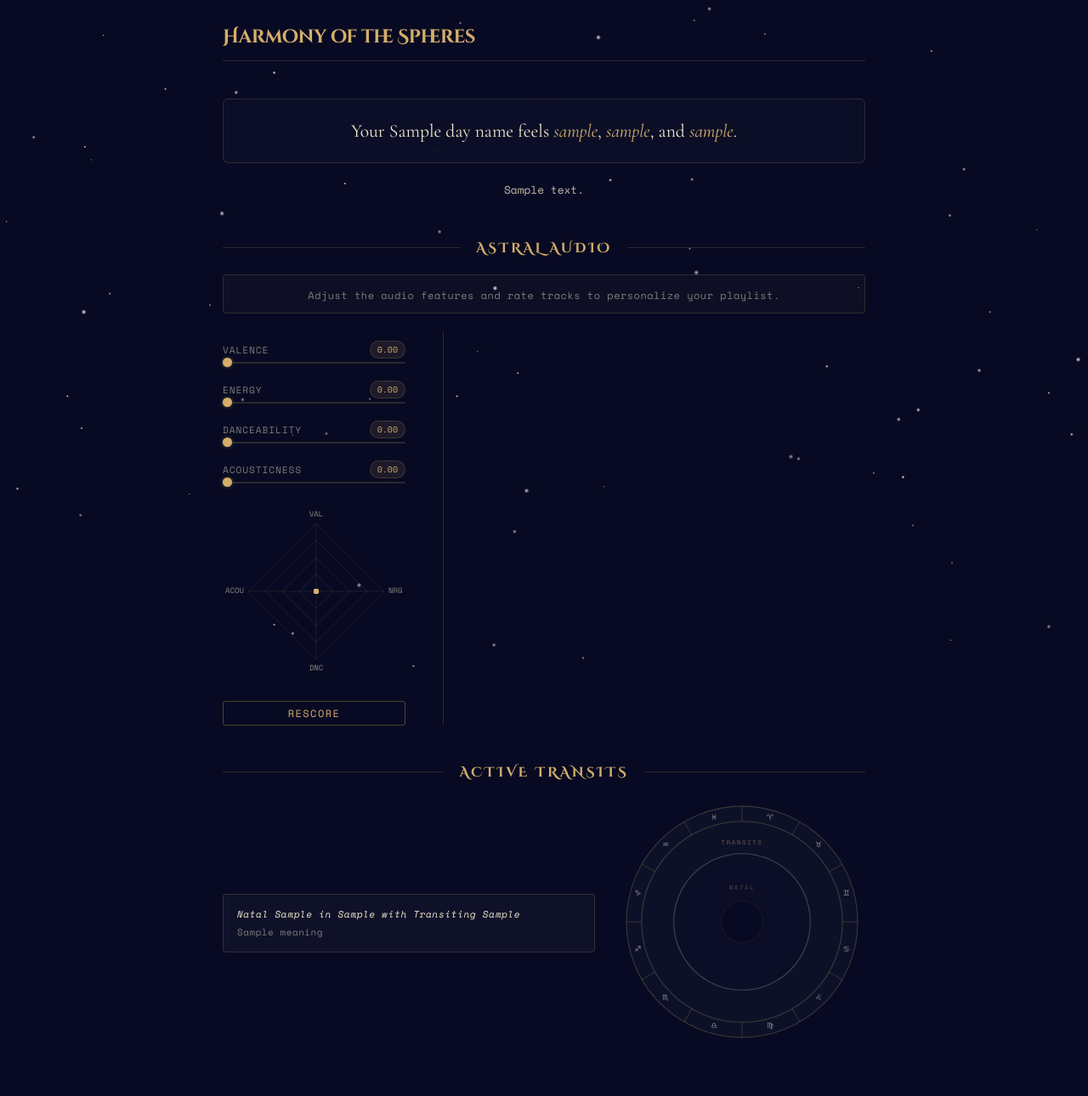
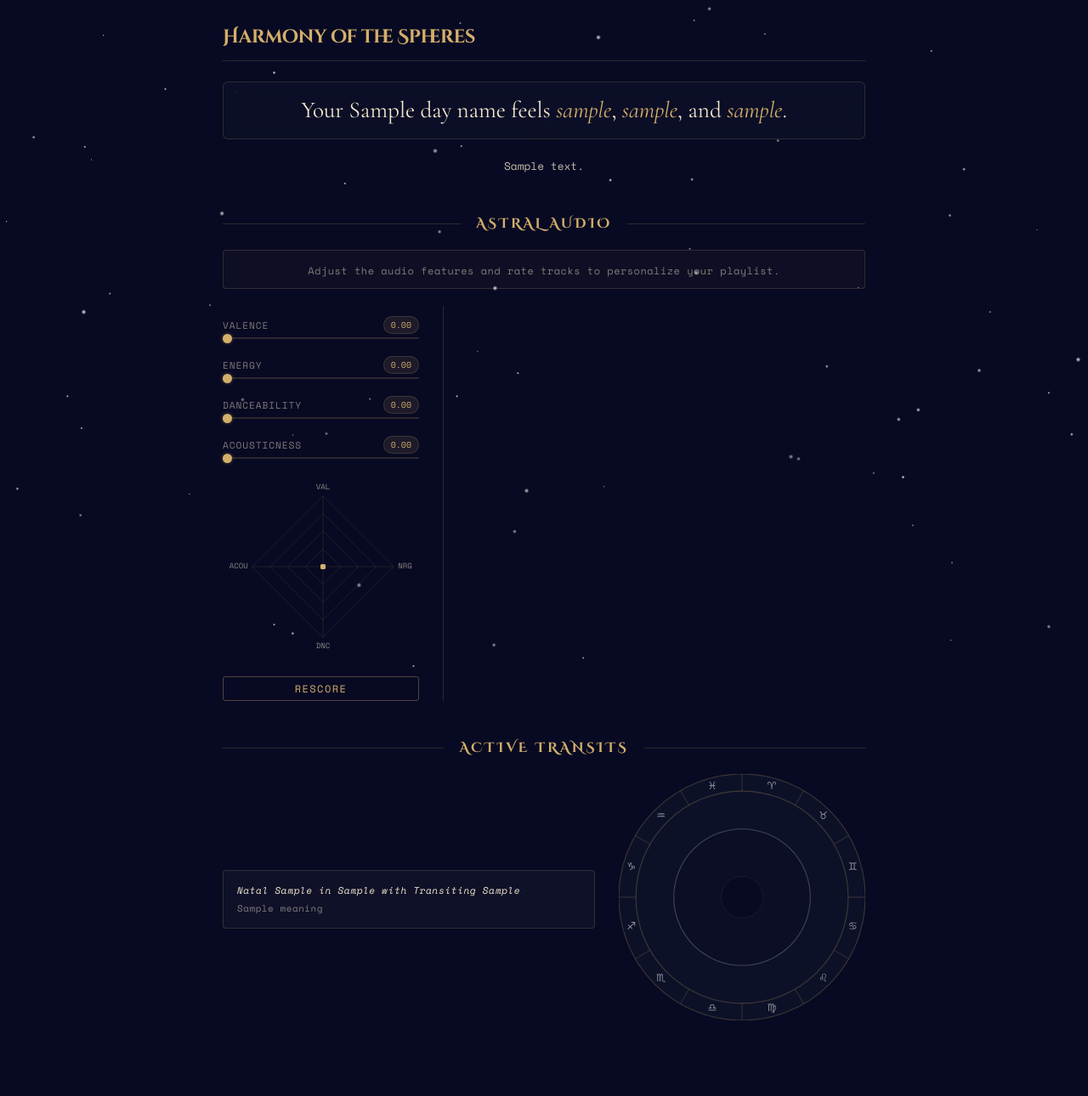
Before and after one commit to meghana-pakala/astral_audio, a Flask app: template templates/result.html in a window 1280 px wide. Shown: the top 1290 px of the page at 85% size. After the commit the page ends 1201 px from the top, so only its background shows below. Run offline with Flask 3, Linux system fonts and the light colour scheme; the template is opened without the code that fills it: most values are stand-ins (such as "Sample title", 1, 10 or a date in 2020); parts of the project's set-up code (start-up, migrations or seed data) failed here and were passed over.

Commit message:
updated design

```diff
--- a/templates/result.html
+++ b/templates/result.html
@@ -120,7 +120,7 @@ body::before {
 /* ── Header nav ── */
 nav {
   display: flex; justify-content: flex-start; align-items: center;
-  margin-bottom: 44px;
+  margin-bottom: 24px;
   padding-bottom: 16px;
   border-bottom: 1px solid var(--border);
 }
@@ -139,7 +139,7 @@ nav {
   background: rgba(13,17,40,0.75);
   border: 1px solid var(--border);
   border-radius: 6px;
-  padding: 22px 36px;
+  padding: 14px 28px;
   backdrop-filter: blur(12px);
   opacity: 0; animation: fadeUp .7s .05s ease forwards;
   text-align: center;
@@ -147,7 +147,7 @@ nav {
 .horoscope-title {
   font-family: 'Cormorant Garamond', Georgia, serif;
   font-style: normal;
-  font-size: clamp(1.2rem, 2vw, 1.35rem);
+  font-size: clamp(1.4rem, 2.5vw, 1.7rem);
   font-weight: 400; line-height: 1.4;
   color: var(--cream); margin: 0;
 }
@@ -159,7 +159,7 @@ nav {
   font-family: 'Space Mono', monospace;
   font-size: 0.8rem; line-height: 1.9;
   color: rgba(242,232,204,0.80);
-  margin-bottom: 44px;
+  margin-bottom: 24px;
   text-align: center;
   opacity: 0; animation: fadeUp .7s .1s ease forwards;
 }
@@ -191,12 +191,12 @@ nav {
   display: flex;
   flex-direction: column;
   gap: 16px;
-  padding-right: 44px;
+  padding-right: 28px;
   border-right: 1px solid var(--border);
 }
 .playlist-right {
   min-width: 0;
-  padding-left: 24px;
+  padding-left: 16px;
 }
 
 /* ── Audio controls (sliders + radar) ── */
@@ -230,7 +230,28 @@ nav {
   letter-spacing: 0.08em;
   text-transform: uppercase;
   color: var(--text-dim);
+  position: relative;
+  cursor: default;
 }
+.slider-label[data-tip]::after {
+  content: attr(data-tip);
+  position: absolute;
+  left: 0; top: calc(100% + 6px);
+  background: #141c35;
+  border: 1px solid rgba(212,175,106,0.35);
+  border-radius: 4px;
+  padding: 5px 10px;
+  font-size: 0.65rem;
+  letter-spacing: 0.04em;
+  text-transform: none;
+  color: var(--cream);
+  white-space: nowrap;
+  pointer-events: none;
+  opacity: 0;
+  transition: opacity 0.15s;
+  z-index: 100;
+}
+.slider-label[data-tip]:hover::after { opacity: 1; }
 .slider-val {
   font-family: 'Space Mono', monospace;
   font-size: 0.62rem;
@@ -329,7 +350,6 @@ nav {
 }
 .playlist-scroll {
   overflow-y: auto;
-  overflow-y: auto;
   scrollbar-width: thin;
   scrollbar-color: rgba(212,175,106,0.15) transparent;
 }
@@ -341,7 +361,7 @@ nav {
 /* ── Track rows ── */
 .track-row {
   display: grid;
-  grid-template-columns: 24px 44px 1fr auto 28px;
+  grid-template-columns: 24px 44px 1fr auto 38px;
   gap: 12px; align-items: center;
   padding: 9px 4px; border-radius: 3px;
   cursor: pointer; transition: background .15s;
@@ -415,8 +435,8 @@ nav {
   color: var(--gold); font-size: 0.5rem;
   cursor: pointer; transition: all .15s;
   opacity: 0.45; flex-shrink: 0; padding: 0;
-  line-height: 1;
 }
+.track-open-btn svg { display: block; }
 .track-open-btn:hover,
 .track-row:hover .track-open-btn {
   opacity: 1; background: var(--border-dim); border-color: var(--gold);
@@ -493,6 +513,7 @@ nav {
   nav { flex-direction: column; align-items: flex-start; gap: 6px; }
   .playlist-layout { grid-template-columns: 1fr; }
   .controls-col { border-right: none; padding-right: 0; margin-right: 0; }
+  .remap-btn { margin-bottom: 28px; }
   .playlist-right { padding-left: 0; }
   #audio-radar { max-width: 200px; max-height: 180px; }
 }
@@ -612,7 +633,7 @@ FEATURES.forEach(f => {
   slidersCol.insertAdjacentHTML('beforeend', `
     <div class="slider-group">
       <div class="slider-header">
-        <span class="slider-label">${f.label}</span>
+        <span class="slider-label" data-tip="${f.tip}">${f.label}</span>
         <span class="slider-val" id="val-${f.key}">${pct}</span>
       </div>
       <input type="range" class="audio-slider" id="slider-${f.key}"
@@ -704,6 +725,9 @@ document.querySelectorAll('.audio-slider').forEach(slider => {
 const likedSet    = new Set();
 const dislikedSet = new Set();
 
+const PLAY_SVG  = `<svg width="8" height="9" viewBox="0 0 8 9" fill="currentColor"><polygon points="0,0 8,4.5 0,9"/></svg>`;
+const PAUSE_SVG = `<svg width="8" height="9" viewBox="0 0 8 9" fill="currentColor"><rect x="0" y="0" width="3" height="9"/><rect x="5" y="0" width="3" height="9"/></svg>`;
+
 function escHtml(s) {
   if (s == null) return '';
   return String(s)
@@ -732,7 +756,7 @@ function renderTrack(track, idx) {
     ? `<img class="track-art" src="${escHtml(track.album_art_url)}" alt="" loading="lazy">`
     : `<div class="track-art-placeholder"><svg width="16" height="16" viewBox="0 0 24 24" fill="var(--gold)"><path d="M12 3v10.55A4 4 0 1 0 14 17V7h4V3h-6z"/></svg></div>`;
   const actionBtn = track.preview_url || track.spotify_url
-    ? `<button class="track-open-btn" data-action="play" title="${track.preview_url ? 'Play preview' : 'Open in Spotify'}">▶</button>`
+    ? `<button class="track-open-btn" data-action="play" title="${track.preview_url ? 'Play preview' : 'Open in Spotify'}">${PLAY_SVG}</button>`
     : `<div></div>`;
 
   return `
@@ -830,7 +854,7 @@ document.getElementById('playlist-scroll').addEventListener('click', function(e)
 
       document.querySelectorAll('.track-row.playing').forEach(r => {
         r.classList.remove('playing');
-        r.querySelector('.track-open-btn').textContent = '▶';
+        r.querySelector('.track-open-btn').innerHTML = PLAY_SVG;
       });
 
       if (isPlaying) {
@@ -839,10 +863,10 @@ document.getElementById('playlist-scroll').addEventListener('click', function(e)
         player.src = previewUrl;
         player.play();
         row.classList.add('playing');
-        actionBtn.textContent = '▐▐';
+        actionBtn.innerHTML = PAUSE_SVG;
         player.onended = () => {
           row.classList.remove('playing');
-          actionBtn.textContent = '▶';
+          actionBtn.innerHTML = PLAY_SVG;
         };
       }
     } else {
@@ -924,11 +948,11 @@ const svg = document.getElementById('transit-wheel');
 const ns  = 'http://www.w3.org/2000/svg';
 const cx = 130, cy = 130;
 
-const R_OUTER   = 122;
-const R_ZODIAC  = 106;
-const R_TRANSIT = 90;
+const R_OUTER   = 130;
+const R_ZODIAC  = 112;
+const R_TRANSIT = 94;
 const R_DIVIDER = 72;
-const R_NATAL   = 52;
+const R_NATAL   = 54;   // 18px inside R_DIVIDER, matching transit planets' offset from their ring edge
 const R_CENTER  = 22;
 
 // Custom HTML tooltip
@@ -970,6 +994,14 @@ function addTip(elem, html) {
   elem.addEventListener('mouseenter', e => showTip(e, html));
   elem.addEventListener('mousemove',  e => moveTip(e));
   elem.addEventListener('mouseleave', hideTip);
+}
+
+const HOVER_FILL = 'rgba(212,175,106,0.09)';
+function addRingTip(elem, html) {
+  elem.style.cursor = 'default';
+  elem.addEventListener('mouseenter', e => { elem.setAttribute('fill', HOVER_FILL); showTip(e, html); });
+  elem.addEventListener('mousemove',  e => moveTip(e));
+  elem.addEventListener('mouseleave', () => { elem.setAttribute('fill', 'transparent'); hideTip(); });
 }
 
 // ── Background ──
@@ -1014,12 +1046,12 @@ for (let i = 0; i < 12; i++) {
     d: `M${ox1},${oy1} A${R_OUTER},${R_OUTER} 0 0,1 ${ox2},${oy2} L${ix2},${iy2} A${R_ZODIAC},${R_ZODIAC} 0 0,0 ${ix1},${iy1} Z`,
     fill: 'transparent', stroke: 'none'
   });
-  addTip(wedge, `<strong style="color:#d4af6a">${SIGNS[i].sym} ${SIGNS[i].name}</strong>`);
+  addRingTip(wedge, `<strong style="color:#d4af6a">${SIGNS[i].sym} ${SIGNS[i].name}</strong>`);
   svg.appendChild(wedge);
 
   const [lx,ly] = polar(deg + 15, (R_OUTER + R_ZODIAC) / 2);
   const txt = el('text', {x:lx, y:ly, 'text-anchor':'middle', 'dominant-baseline':'middle',
-    fill:'rgba(255,255,255,0.55)', 'font-size':'8', 'font-family':'sans-serif',
+    fill:'rgba(255,255,255,0.55)', 'font-size':'11', 'font-family':'sans-serif',
     'font-variant':'normal', style:'font-variant-emoji:text'});
   txt.textContent = SIGNS[i].sym;
   svg.appendChild(txt);
@@ -1029,63 +1061,38 @@ for (let i = 0; i < 12; i++) {
 const TRANSIT_TIP = '<strong style="color:#d4af6a">Transit Chart</strong><br>Today\'s planet positions in the sky';
 const NATAL_TIP   = '<strong style="color:#d4af6a">Natal Chart</strong><br>Planet positions at the moment of your birth';
 
-for (let i = 0; i < 12; i++) {
-  const s = (i * 30 - 90) * Math.PI / 180;
-  const e = ((i + 1) * 30 - 90) * Math.PI / 180;
-  const ox1 = cx + (R_ZODIAC-1)  * Math.cos(s), oy1 = cy + (R_ZODIAC-1)  * Math.sin(s);
-  const ox2 = cx + (R_ZODIAC-1)  * Math.cos(e), oy2 = cy + (R_ZODIAC-1)  * Math.sin(e);
-  const ix1 = cx + (R_DIVIDER+1) * Math.cos(s), iy1 = cy + (R_DIVIDER+1) * Math.sin(s);
-  const ix2 = cx + (R_DIVIDER+1) * Math.cos(e), iy2 = cy + (R_DIVIDER+1) * Math.sin(e);
-  const tw = el('path', {
-    d:`M${ox1},${oy1} A${R_ZODIAC-1},${R_ZODIAC-1} 0 0,1 ${ox2},${oy2} L${ix2},${iy2} A${R_DIVIDER+1},${R_DIVIDER+1} 0 0,0 ${ix1},${iy1} Z`,
-    fill:'transparent', stroke:'none'
+// Single annulus for transit ring hover (fill-rule evenodd = donut shape)
+const tRing = el('path', {
+  d: `M${cx},${cy - (R_ZODIAC-1)} A${R_ZODIAC-1},${R_ZODIAC-1} 0 1,1 ${cx - 0.001},${cy - (R_ZODIAC-1)} Z ` +
+     `M${cx},${cy - (R_DIVIDER+1)} A${R_DIVIDER+1},${R_DIVIDER+1} 0 1,1 ${cx - 0.001},${cy - (R_DIVIDER+1)} Z`,
+  fill: 'transparent', stroke: 'none', 'fill-rule': 'evenodd'
 });
-  addTip(tw, TRANSIT_TIP);
-  svg.appendChild(tw);
-}
+addRingTip(tRing, TRANSIT_TIP);
+svg.appendChild(tRing);
 
-// TRANSITS label
-const tRingLabel = el('text', {x:cx, y:cy - R_DIVIDER - 10, 'text-anchor':'middle',
-  fill:'rgba(212,175,106,0.45)', 'font-size':'6.5',
-  'font-family':'Space Mono, monospace', 'letter-spacing':'1.5'});
-tRingLabel.textContent = 'TRANSITS';
-svg.appendChild(tRingLabel);
 
-// ── Natal ring hit areas ──
-for (let i = 0; i < 12; i++) {
-  const s = (i * 30 - 90) * Math.PI / 180;
-  const e = ((i + 1) * 30 - 90) * Math.PI / 180;
-  const ox1 = cx + (R_DIVIDER-1) * Math.cos(s), oy1 = cy + (R_DIVIDER-1) * Math.sin(s);
-  const ox2 = cx + (R_DIVIDER-1) * Math.cos(e), oy2 = cy + (R_DIVIDER-1) * Math.sin(e);
-  const ix1 = cx + (R_CENTER+1)  * Math.cos(s), iy1 = cy + (R_CENTER+1)  * Math.sin(s);
-  const ix2 = cx + (R_CENTER+1)  * Math.cos(e), iy2 = cy + (R_CENTER+1)  * Math.sin(e);
-  const nw = el('path', {
-    d:`M${ox1},${oy1} A${R_DIVIDER-1},${R_DIVIDER-1} 0 0,1 ${ox2},${oy2} L${ix2},${iy2} A${R_CENTER+1},${R_CENTER+1} 0 0,0 ${ix1},${iy1} Z`,
-    fill:'transparent', stroke:'none'
+// Single annulus for natal ring hover
+const nRing = el('path', {
+  d: `M${cx},${cy - (R_DIVIDER-1)} A${R_DIVIDER-1},${R_DIVIDER-1} 0 1,1 ${cx - 0.001},${cy - (R_DIVIDER-1)} Z ` +
+     `M${cx},${cy - (R_CENTER+1)} A${R_CENTER+1},${R_CENTER+1} 0 1,1 ${cx - 0.001},${cy - (R_CENTER+1)} Z`,
+  fill: 'transparent', stroke: 'none', 'fill-rule': 'evenodd'
 });
-  addTip(nw, NATAL_TIP);
-  svg.appendChild(nw);
-}
+addRingTip(nRing, NATAL_TIP);
+svg.appendChild(nRing);
 
-// NATAL label
-const nRingLabel = el('text', {x:cx, y:cy - R_CENTER - 12, 'text-anchor':'middle',
-  fill:'rgba(212,175,106,0.35)', 'font-size':'6.5',
-  'font-family':'Space Mono, monospace', 'letter-spacing':'1.5'});
-nRingLabel.textContent = 'NATAL';
-svg.appendChild(nRingLabel);
 
 // ── Planet descriptions & symbols ──
 const PLANET_DESC = {
-  'Sun':     'Core identity and life force — vitality, ego, conscious self.',
-  'Moon':    'Your emotional world, instincts, and inner needs.',
-  'Mercury': 'How you think, communicate, and process information.',
-  'Venus':   'How you love, what you value, and your sense of beauty.',
-  'Mars':    'Your drive, ambition, and how you take action.',
-  'Jupiter': 'Expansion, luck, and where life feels abundant.',
-  'Saturn':  'Discipline, structure, and the lessons life asks you to learn.',
-  'Uranus':  'Disruption, innovation, and sudden change.',
-  'Neptune': 'Dreams, intuition, spirituality, and dissolving boundaries.',
-  'Pluto':   'Deep transformation, power, and what cannot stay hidden.',
+  'Sun':     'Core identity and conscious self — vitality, ego, purpose.',
+  'Moon':    'Emotional world and inner life — instincts, needs, memory.',
+  'Mercury': 'Mind and communication — thought, language, perception.',
+  'Venus':   'Love and values — beauty, desire, connection.',
+  'Mars':    'Drive and action — ambition, will, assertion.',
+  'Jupiter': 'Expansion and fortune — growth, abundance, belief.',
+  'Saturn':  'Structure and discipline — limits, responsibility, mastery.',
+  'Uranus':  'Change and innovation — disruption, freedom, awakening.',
+  'Neptune': 'Imagination and spirit — dreams, intuition, dissolution.',
+  'Pluto':   'Transformation and power — depth, renewal, the hidden.',
 };
 
 const PLANET_SYMBOLS = {
@@ -1095,11 +1102,11 @@ const PLANET_SYMBOLS = {
 };
 
 const ASPECT_DESC = {
-  trine:       'Trine (120°) — harmonious, easy energy flow between planets',
-  opposition:  'Opposition (180°) — tension between planets calling for balance',
-  conjunction: "Conjunction (0°) — planets merged, intensifying each other's energy",
-  square:      'Square (90°) — friction and challenge that drives growth',
-  sextile:     'Sextile (60°) — opportunity and cooperative energy between planets',
+  conjunction: 'Conjunction (0°) — planets merged — intensity, focus, fusion.',
+  opposition:  'Opposition (180°) — planets in tension — polarity, awareness, balance.',
+  trine:       'Trine (120°) — planets in flow — ease, harmony, creative support.',
+  square:      'Square (90°) — planets in friction — challenge, pressure, growth.',
+  sextile:     'Sextile (60°) — planets in dialogue — opportunity, cooperation, potential.',
 };
 
 const ASPECT_COLORS = ['#d4af6a', '#c47a8a', '#7ab3c8'];
@@ -1114,12 +1121,27 @@ const activaTransit = TRANSIT_PLANETS.filter(p => _transitNames.has(p.name));
 const aspectWheelGroups = ASPECT_DATA.map(() => ({ line: null, natal: null, transit: null }));
 
 // ── Aspect lines ──
+const PLANET_R = 11; // matches the hit-circle radius on each glyph
 ASPECT_DATA.forEach((a, idx) => {
   const np = activaNatal.find(p => p.name === a.planet1);
   const tp = activaTransit.find(p => p.name === a.planet2);
   if (!np || !tp) return;
-  const [x1,y1] = polar(np.deg, R_NATAL + 10);
-  const [x2,y2] = polar(tp.deg, R_TRANSIT - 10);
+
+  // Planet centres
+  const [ncx, ncy] = polar(np.deg, R_NATAL);
+  const [tcx, tcy] = polar(tp.deg, R_TRANSIT);
+
+  // Unit vector along the line
+  const dx = tcx - ncx, dy = tcy - ncy;
+  const len = Math.sqrt(dx * dx + dy * dy);
+  const ux = dx / len, uy = dy / len;
+
+  // Offset each endpoint by the planet circle radius so the line
+  // starts/ends at the circle edge regardless of angle
+  const x1 = ncx + ux * PLANET_R;
+  const y1 = ncy + uy * PLANET_R;
+  const x2 = tcx - ux * PLANET_R;
+  const y2 = tcy - uy * PLANET_R;
   const line = el('line', {
     x1, y1, x2, y2,
     stroke: 'rgba(212,175,106,0.25)',
@@ -1134,10 +1156,11 @@ ASPECT_DATA.forEach((a, idx) => {
 });
 
 // ── Planet glyph helper ──
-function makePlanetGlyph(x, y, planet, isNatal) {
+function makePlanetGlyph(x, y, planet, isNatal, opacity = 1) {
   const sym = PLANET_SYMBOLS[planet.name] || planet.name[0];
   const g   = document.createElementNS(ns, 'g');
   g.style.cursor = 'default';
+  g.setAttribute('opacity', opacity);
   const hlCircle = el('circle', {
     cx: x, cy: y, r: '11', fill: 'none', stroke: '#d4af6a',
     'stroke-width': '1.5', opacity: '0',
@@ -1149,48 +1172,55 @@ function makePlanetGlyph(x, y, planet, isNatal) {
   t.setAttribute('text-anchor', 'middle');
   t.setAttribute('dominant-baseline', 'middle');
   t.setAttribute('fill', planet.color);
-  t.setAttribute('font-size', '10');
+  t.setAttribute('font-size', '13');
   t.setAttribute('font-family', 'serif');
-  t.setAttribute('opacity', isNatal ? '0.8' : '1');
   t.textContent = sym;
   g.appendChild(t);
   g.appendChild(el('circle', { cx: x, cy: y, r: '11', fill: 'transparent', stroke: 'none' }));
   return g;
 }
 
-// ── Transit planets ──
-activaTransit.forEach(p => {
+// ── All transit planets (inactive first so active render on top) ──
+[...TRANSIT_PLANETS].sort((a,b) => _transitNames.has(a.name) - _transitNames.has(b.name)).forEach(p => {
+  const active = _transitNames.has(p.name);
   const [x, y] = polar(p.deg, R_TRANSIT);
   const [tx1, ty1] = polar(p.deg, R_ZODIAC - 1);
   const [tx2, ty2] = polar(p.deg, R_ZODIAC - 7);
-  svg.appendChild(el('line', { x1:tx1, y1:ty1, x2:tx2, y2:ty2, stroke:p.color, 'stroke-width':'0.7', opacity:'0.35' }));
-  const g = makePlanetGlyph(x, y, p, false);
+  svg.appendChild(el('line', { x1:tx1, y1:ty1, x2:tx2, y2:ty2, stroke:p.color,
+    'stroke-width': active ? '0.7' : '0.5', opacity: active ? '0.35' : '0.2' }));
+  const g = makePlanetGlyph(x, y, p, false, active ? 1 : 0.35);
   const idxs = ASPECT_DATA.reduce((acc, a, i) => (a.planet2 === p.name ? [...acc, i] : acc), []);
   g._tipHtml = `<strong style="color:${p.color}">${PLANET_SYMBOLS[p.name] || ''} ${p.name} <span style="opacity:0.6;font-size:0.85em">(transit)</span></strong><br>${PLANET_DESC[p.name] || ''}`;
   addTip(g, g._tipHtml);
+  if (active) {
     g.addEventListener('mouseenter', (e) => { showTip(e, g._tipHtml); setAspectHighlight(idxs[0] ?? -1, 'wheel'); });
     g.addEventListener('mousemove',  moveTip);
     g.addEventListener('mouseleave', () => { hideTip(); clearAspectHighlight(); });
+    idxs.forEach(i => { if (aspectWheelGroups[i]) aspectWheelGroups[i].transit = g; });
+  }
   svg.appendChild(g);
-  idxs.forEach(i => { if (aspectWheelGroups[i]) aspectWheelGroups[i].transit = g; });
 });
 
-// ── Natal planets ──
-activaNatal.forEach(p => {
+// ── All natal planets (inactive first so active render on top) ──
+[...NATAL_PLANETS].sort((a,b) => _natalNames.has(a.name) - _natalNames.has(b.name)).forEach(p => {
+  const active = _natalNames.has(p.name);
   const [x, y] = polar(p.deg, R_NATAL);
   const [tx1, ty1] = polar(p.deg, R_DIVIDER - 1);
   const [tx2, ty2] = polar(p.deg, R_DIVIDER - 6);
-  svg.appendChild(el('line', { x1:tx1, y1:ty1, x2:tx2, y2:ty2, stroke:p.color, 'stroke-width':'0.7', opacity:'0.4' }));
-  const g = makePlanetGlyph(x, y, p, true);
+  svg.appendChild(el('line', { x1:tx1, y1:ty1, x2:tx2, y2:ty2, stroke:p.color,
+    'stroke-width': active ? '0.7' : '0.5', opacity: active ? '0.4' : '0.2' }));
+  const g = makePlanetGlyph(x, y, p, true, active ? 0.9 : 0.35);
   const idxs = ASPECT_DATA.reduce((acc, a, i) => (a.planet1 === p.name ? [...acc, i] : acc), []);
   const tipHtml = `<strong style="color:${p.color}">${PLANET_SYMBOLS[p.name] || ''} ${p.name} <span style="opacity:0.6;font-size:0.85em">(natal)</span></strong><br>${PLANET_DESC[p.name] || ''}`;
   g._tipHtml = tipHtml;
   addTip(g, tipHtml);
+  if (active) {
     g.addEventListener('mouseenter', (e) => { showTip(e, tipHtml); setAspectHighlight(idxs[0] ?? -1, 'wheel'); });
     g.addEventListener('mousemove',  moveTip);
     g.addEventListener('mouseleave', () => { hideTip(); clearAspectHighlight(); });
+    idxs.forEach(i => { if (aspectWheelGroups[i]) aspectWheelGroups[i].natal = g; });
+  }
   svg.appendChild(g);
-  idxs.forEach(i => { if (aspectWheelGroups[i]) aspectWheelGroups[i].natal = g; });
 });
 
 // ── Bidirectional highlight ──
```
Lines whose indentation alone changed are shown as unchanged.
